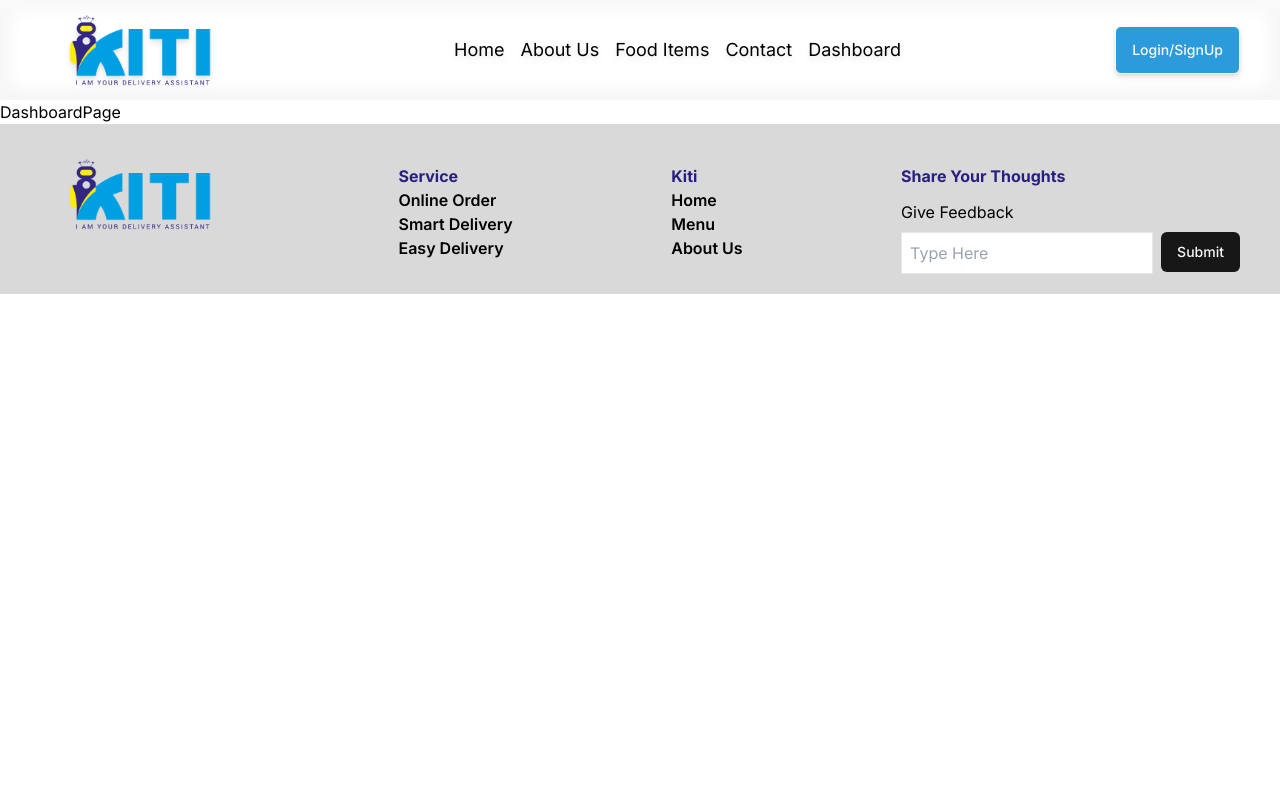
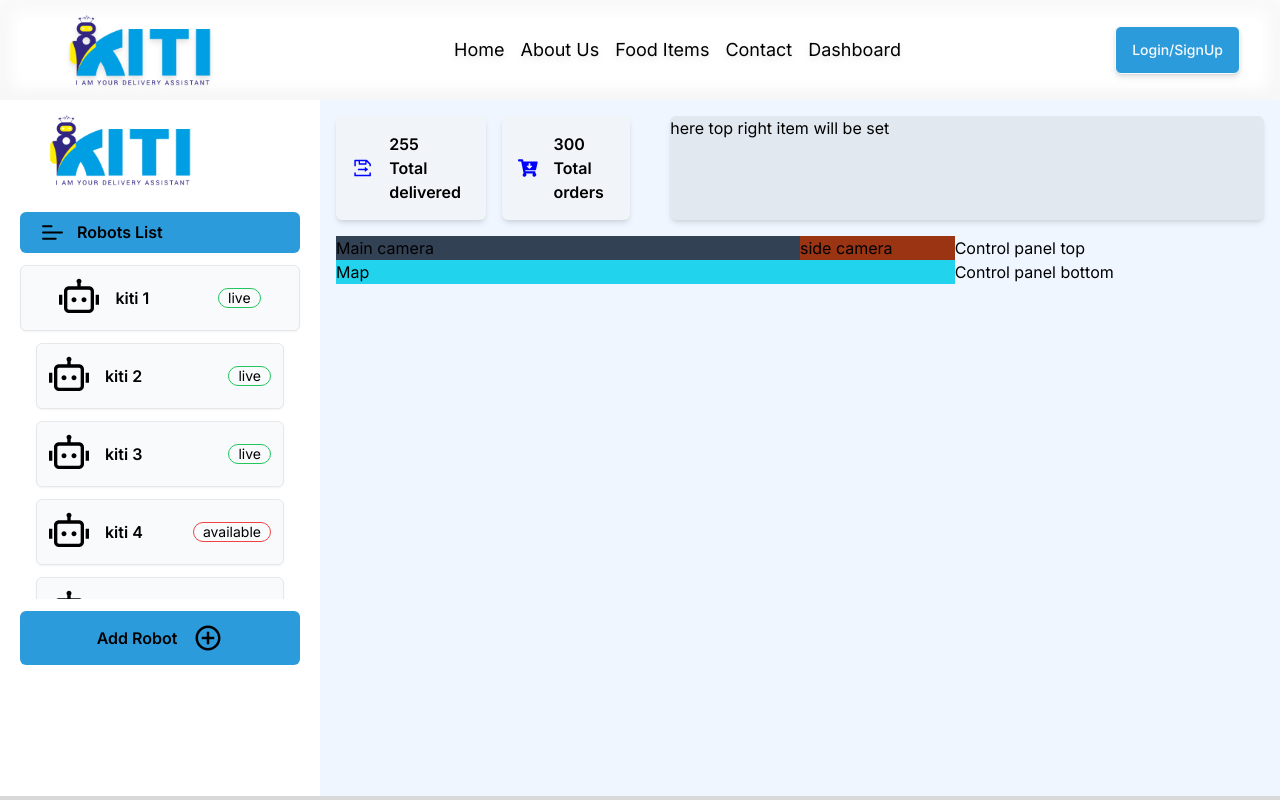
Before and after one commit to nurhossainfarid/kiti-food-delivery-robo, a Next.js app: page /dashboard in a window 1280 px wide. Shown: the top 800 px of the page. Built offline with nearby package versions, Linux system fonts and the light colour scheme.

Commit message:
'dashboard_added'

```diff
--- a/app/(root)/dashboard/page.jsx
+++ b/app/(root)/dashboard/page.jsx
@@ -1,8 +1,10 @@
-import React from 'react'
+import Admin from "@/components/dashboardComponents/Admin";
 
 const DashboardPage = () => {
   return (
-    <div>DashboardPage</div>
+    <section>
+        <Admin />
+    </section>
   )
 }
 
--- a/app/layout.js
+++ b/app/layout.js
@@ -2,9 +2,9 @@ import { Inter } from "next/font/google";
 import "./globals.css";
 import Navbar from "@/components/shared/Navbar";
 import Footer from "@/components/shared/Footer";
+import { ReduxProvider } from "./store";
 
 const inter = Inter({ subsets: ["latin"] });
-
 
 export const metadata = {
   title: "Create Next App",
@@ -12,8 +12,8 @@ export const metadata = {
 };
 
 export default function RootLayout({ children }) {
-
   return (
+    <ReduxProvider>
     <html lang="en">
       <body className={inter.className}  >
         <Navbar />
@@ -23,5 +23,7 @@ export default function RootLayout({ children }) {
         <Footer />
         </body>
     </html>
+    </ReduxProvider>
+
   );
 }
--- /dev/null
+++ b/app/store.js
@@ -0,0 +1,21 @@
+'use client'
+import  robotsSlice  from '@/features/robots/robotsSlice'
+import { configureStore } from '@reduxjs/toolkit'
+import { Provider } from 'react-redux'
+
+
+export const store = configureStore({
+  reducer: {
+
+    robots:robotsSlice
+  },
+})
+
+
+export const ReduxProvider  = ({children}) => {
+    return (
+        <Provider store={store} >
+            {children}
+        </Provider>
+    )
+}
--- /dev/null
+++ b/components/dashboardComponents/Admin.jsx
@@ -0,0 +1,132 @@
+'use client'
+
+import Image from "next/image"
+import { useDispatch, useSelector } from "react-redux"
+import { CgMenuLeft } from "react-icons/cg";
+import { useEffect } from "react";
+import { getRobotByid, getallRobotsList } from "@/features/robots/robotsSlice";
+import { RiRobot2Line } from "react-icons/ri";
+import { MdAddCircleOutline } from "react-icons/md";
+import { AiOutlineDeliveredProcedure } from "react-icons/ai";
+import { FaCartArrowDown } from "react-icons/fa";
+
+
+const Admin = () => {
+  const dispatch = useDispatch();
+
+  useEffect(() => {
+    dispatch(getallRobotsList());
+  }, [])
+
+  const robots = useSelector((state) => state.robots)
+
+  const {lists, singlerobot} = robots;
+
+  const getBadgeProperties = (live) => {
+    const badgeColor = live ? 'border-green-500' : 'border-red-500';
+    const badgeText = live ? 'live' : 'available';
+    return { badgeColor, badgeText };
+  }
+
+  const { badgeColor, badgeText } = getBadgeProperties(singlerobot.live);
+
+  return (
+    <div className="flex justify-between h-[87vh] ">
+
+      {/* sidebar */}
+      <div className="basis-3/12 bg-white px-5  space-y-3 ">
+        <Image src={'/assets/Kiti-Logo.png'} alt="kiti_logo_image"  width={200} height={200} />
+        <div className="bg-primary flex space-x-3 p-2 px-5 rounded-md flex-start" >
+          <CgMenuLeft size={25} />
+          <p className="font-semibold" >Robots List</p>
+        </div>
+
+        <div className="flex space-x-4 shadow-sm p-3 bg-slate-50 border rounded-md justify-around items-center">
+            <span className="flex  items-center space-x-4" >
+              <RiRobot2Line size={40} />
+              <p className="font-semibold">{singlerobot.robotName}</p>
+            </span>
+            <div className={`badge ${badgeColor}`}>{badgeText}</div>
+        </div>
+
+
+        <div className="space-y-3 overflow-y-auto h-64  scrollbar-thin scrollbar-thumb-primary scrollbar-track-blue-100 scrollbar-rounded px-4 ">
+        {lists.slice(1,).map((item) => {
+        const { badgeColor, badgeText } = getBadgeProperties(item.live);
+
+    return (
+        <btn onClick={() => dispatch(getRobotByid(item.id)) } key={item.id} className=" cursor-pointer flex space-x-4 shadow-sm p-3 bg-slate-50 border rounded-md justify-between items-center">
+            <span className="flex  items-center space-x-4" >
+              <RiRobot2Line size={40} />
+              <p className="font-semibold">{item.robotName}</p>
+            </span>
+            <div className={`badge ${badgeColor}`}>{badgeText}</div>
+        </btn>
+    );
+})}
+</div>
+
+<button className="bg-primary  w-full flex justify-center items-center space-x-4 p-3 rounded-md" >
+ <h2 className="font-semibold" >Add Robot</h2>
+  <MdAddCircleOutline size={30} />
+</button>
+
+</div>
+      {/* sidebar */}
+
+      <div className="basis-9/12 bg-blue-50 flex flex-col p-4  space-y-4"  >
+        <div className="flex justify-between space-x-10 " >
+
+          <div className="flex space-x-4" >
+
+            <span className="bg-slate-100 flex space-x-4 items-center rounded-md p-4 shadow-md " >
+              <AiOutlineDeliveredProcedure size={30} color="blue" />
+              <div className="font-semibold" >
+                <p>255</p>
+                <h2>Total delivered</h2>
+
+              </div>
+            </span>
+            <span className="bg-slate-100 flex space-x-4 items-center rounded-md p-4 shadow-md " >
+              <FaCartArrowDown size={30} color="blue" />
+              <div className="font-semibold" >
+                <p>300</p>
+                <h2>Total orders</h2>
+
+              </div>
+            </span>
+          </div>
+          <div  className="bg-slate-200 shadow-md rounded-md w-full " >
+
+            <p>here top right item will be set</p>
+
+           </div>
+        </div>
+        <div className="flex justify-between " >
+
+          <div className="basis-8/12 bg-green-200 " >
+
+              <div className="flex" >
+                <div className="basis-9/12 bg-slate-700" >
+                  <h2>Main camera</h2>
+                </div>
+                <div  className="basis-3/12 bg-orange-800" >
+                  <h2>side camera </h2>
+                </div>
+              </div>
+              <div className="bg-cyan-400" >
+                <h2>Map</h2>
+              </div>
+          </div>
+          <div className="basis-4/12" >
+
+              <div>Control panel top</div>
+              <div>Control panel bottom </div>
+          </div>
+        </div>
+      </div>
+    </div>
+  )
+}
+
+export default Admin;
--- a/constants/index.js
+++ b/constants/index.js
@@ -238,3 +238,61 @@ export const ServicesItem = [
     }
 
 ]
+
+
+export const robotsList = [
+    {
+        id:1,
+        robotName:'kiti 1',
+        selected:false,
+        live:true,
+    },
+    {
+        id:2,
+        robotName:'kiti 2',
+        selected:false,
+        live:true,
+    },
+    {
+        id:3,
+        robotName:'kiti 3',
+        selected:false,
+        live:true,
+    },
+    {
+        id:4,
+        robotName:'kiti 4',
+        selected:false,
+        live:false,
+    },
+    {
+        id:5,
+        robotName:'kiti 5',
+        selected:false,
+        live:false,
+    },
+    {
+        id:6,
+        robotName:'kiti 6',
+        selected:false,
+        live:false,
+    },
+    {
+        id:7,
+        robotName:'kiti 7',
+        selected:false,
+        live:false,
+    },
+    {
+        id:8,
+        robotName:'kiti 8',
+        selected:false,
+        live:true,
+    },
+    {
+        id:9,
+        robotName:'kiti 9',
+        selected:false,
+        live:true,
+    },
+]
--- /dev/null
+++ b/features/robots/robotsSlice.js
@@ -0,0 +1,34 @@
+import { robotsList } from "@/constants";
+import { createSlice } from "@reduxjs/toolkit";
+
+const initialState = {
+    lists:[],
+    singlerobot:{...robotsList[0]}
+}
+
+export const robotsSlice = createSlice({
+    initialState,
+    name:'robotsList',
+    reducers: {
+        getallRobotsList:(state) => {
+            state.lists = [...robotsList]
+        },
+
+        getRobotByid:(state, action) => {
+            state.lists.push(state.singlerobot)
+            const id = action.payload;
+            const sinlerobotItem = state.lists.find((item) => item.id === id);
+            state.singlerobot = sinlerobotItem;
+            state.lists = state.lists.filter((item) => item.id !== id);
+        },
+
+        addRobot:(state, action) => {
+
+        }
+    }
+})
+
+
+export const {getallRobotsList, getRobotByid} = robotsSlice.actions;
+
+export default robotsSlice.reducer;
--- a/package.json
+++ b/package.json
@@ -14,6 +14,7 @@
     "@radix-ui/react-select": "^2.0.0",
     "@radix-ui/react-slot": "^1.0.2",
     "@radix-ui/react-tabs": "^1.0.4",
+    "@reduxjs/toolkit": "^2.1.0",
     "class-variance-authority": "^0.7.0",
     "clsx": "^2.1.0",
     "embla-carousel-react": "^8.0.0-rc19",
@@ -22,6 +23,8 @@
     "react": "^18",
     "react-dom": "^18",
     "react-hook-form": "^7.49.3",
+    "react-icons": "^5.0.1",
+    "react-redux": "^9.1.0",
     "swiper": "^11.0.5",
     "tailwind-merge": "^2.2.1",
     "tailwindcss-animate": "^1.0.7"
```
Also changed, not shown: 1 other file (tests, documents, lock files or other folders).
